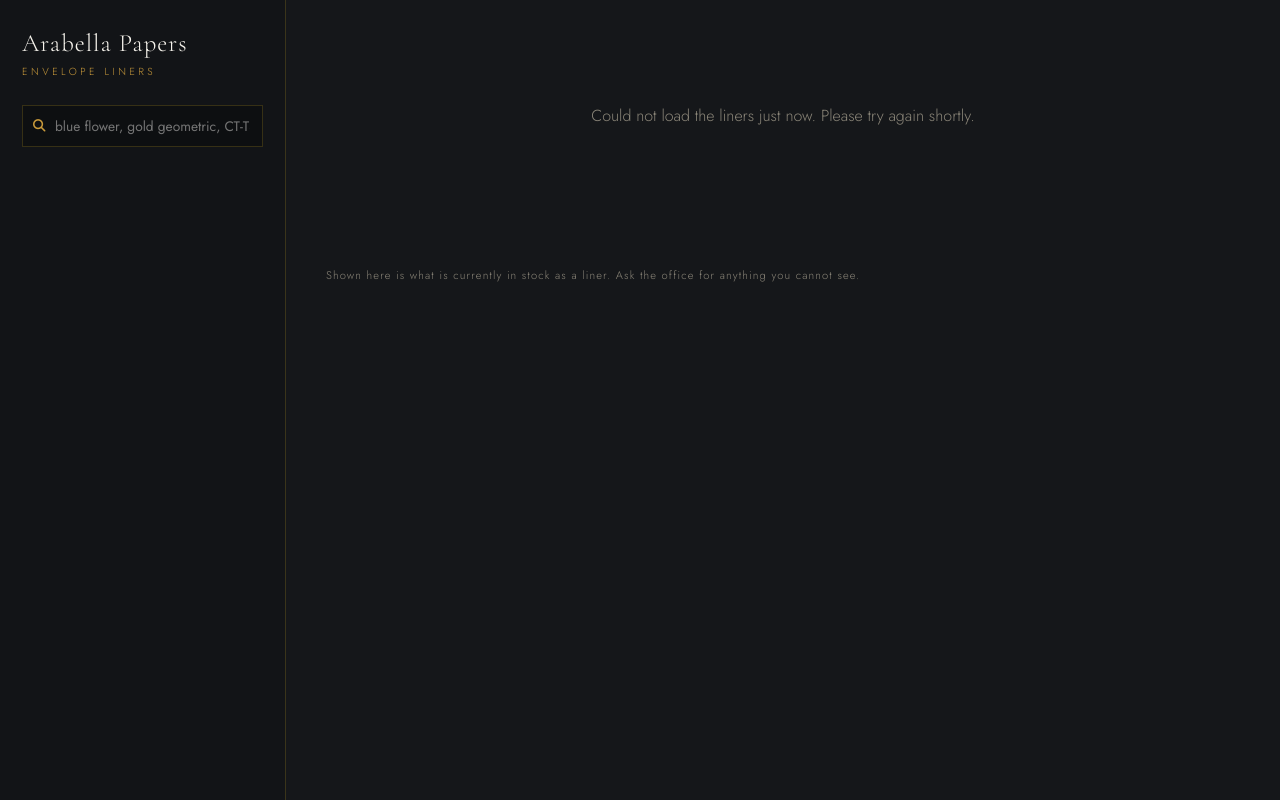
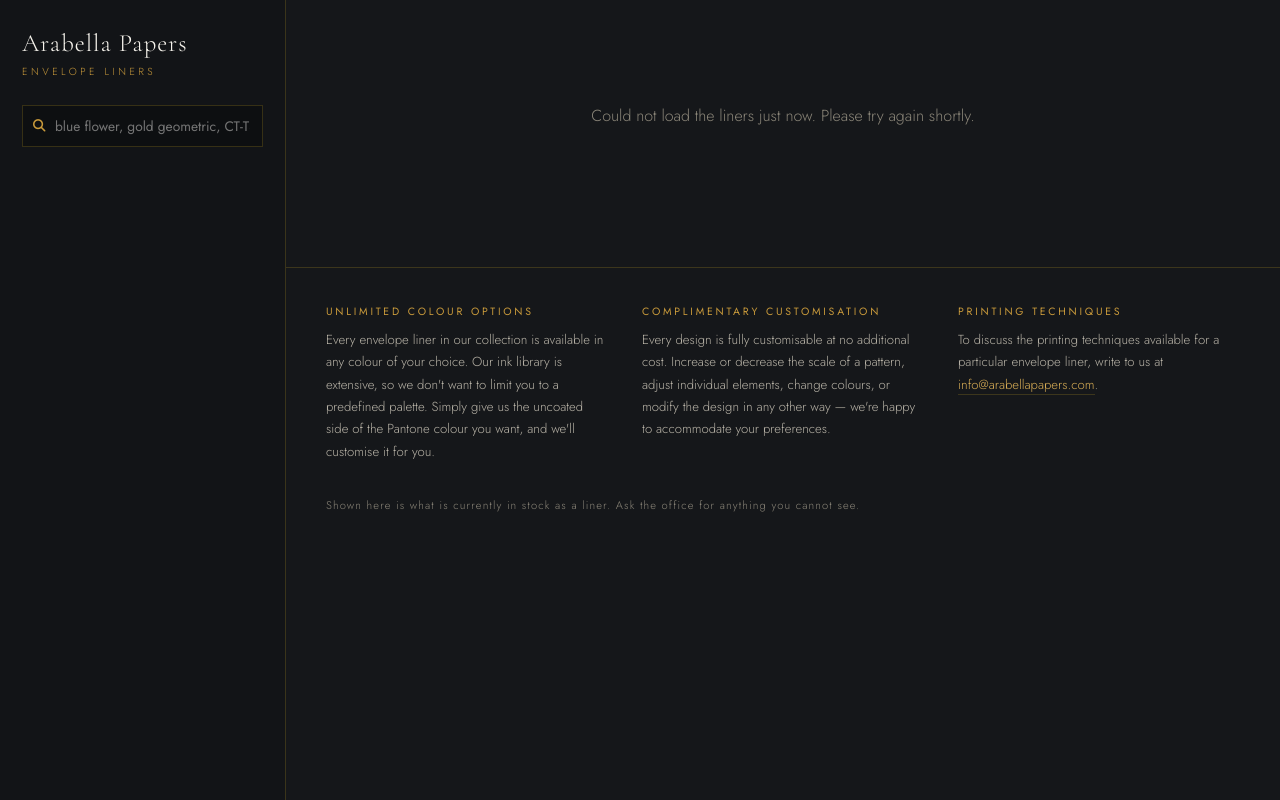
Before and after one commit to TeamEMK/Arabella-Papers, a Node project: template views/linears.ejs in a window 1280 px wide. Run offline with Node 20 templates, Linux system fonts and the light colour scheme; the template is opened without the code that fills it, so the values that code supplies are empty.

Commit message:
Say what the office wants a customer to know
Three things, from the office: every liner comes in any colour from the
ink library against an uncoated Pantone, every design is customisable at
no cost - scale, elements, colours - and printing techniques are a
conversation to have by email.

They sit under the liners rather than above them, because somebody
scrolls to the end of a category and THEN wonders what else is possible,
which is exactly when these answer.

Outside #field on purpose. That panel is rewritten every time a category
is opened or a search is run, so anything put inside it would vanish the
moment the customer clicked anything - which the suite now checks by
opening a category and looking again.

The email is a real mailto link, not words somebody has to retype.

Co-Authored-By: Claude Opus 5 <noreply@anthropic.com>

```diff
--- a/scripts/browse-linears-public.js
+++ b/scripts/browse-linears-public.js
@@ -314,6 +314,27 @@ function freePort() {
     check('it is the full-size one, not the thumbnail',
       /\/linears\/image\/\d+$/.test(big.src || '') && big.w > 400, big);
 
+    // The three things the office most wants a customer to know. They sit
+    // outside #field, which is rewritten on every category and every search
+    // - inside it they would vanish the moment anybody clicked anything.
+    console.log(NL + 'What the office wants them to know');
+    const offer = await ev("(document.querySelector('.offer')||{}).innerText || ''");
+    check('all three promises are on the page',
+      /Colour Options/i.test(offer) && /Customisation/i.test(offer)
+      && /Printing Techniques/i.test(offer), (offer || '').slice(0, 120));
+    check('the email is a link somebody can press, not just words',
+      (await ev("!!document.querySelector('.offer a[href^=\"mailto:\"]')")));
+    check('and it is the office address',
+      /info@arabellapapers\.com/.test(
+        await ev("(document.querySelector('.offer a[href^=\"mailto:\"]')||{}).href || ''")));
+    // Opening a category must not take them away with it.
+    await ev("openCat(document.querySelector('.cat').getAttribute('onclick')"
+      + ".replace(/[^0-9]/g,''));");
+    await sleep(900);
+    check('they survive a category being opened',
+      /Printing Techniques/i.test(
+        await ev("(document.querySelector('.offer')||{}).innerText || ''")));
+
     console.log(NL + 'Nothing shouted');
     const noisy = errors.filter(l => l && !/favicon/i.test(l));
     check('no console errors on this page', noisy.length === 0, noisy.slice(0, 3));
--- a/views/linears.ejs
+++ b/views/linears.ejs
@@ -137,6 +137,26 @@
     .lb .prev { left: 20px; top: 50%; transform: translateY(-50%); font-size: 2.6rem; }
     .lb .next { right: 20px; top: 50%; transform: translateY(-50%); font-size: 2.6rem; }
 
+    /* The three promises. A quiet band rather than a loud one: it sits under
+       the liners because somebody scrolls to the end of a category and then
+       wonders what else is possible, which is exactly when these answer. */
+    .offer {
+      margin-left: var(--rail); padding: 10px 40px 34px;
+      display: grid; gap: 34px; grid-template-columns: repeat(3, 1fr);
+      border-top: 1px solid var(--hair);
+    }
+    .offer-one h2 {
+      margin: 26px 0 10px; font-family: Jost, sans-serif; font-weight: 400;
+      font-size: .66rem; letter-spacing: .26em; text-transform: uppercase;
+      color: var(--gold);
+    }
+    .offer-one p {
+      margin: 0; font-size: .82rem; line-height: 1.7; color: #b8b3a7;
+      max-width: 38ch;
+    }
+    .offer-one a { color: var(--gold-lit); text-decoration: none; border-bottom: 1px solid var(--hair); }
+    .offer-one a:hover { border-bottom-color: var(--gold-lit); }
+
     .foot { margin-left: var(--rail); padding: 0 40px 40px; color: var(--dim); font-size: .7rem; letter-spacing: .1em; }
 
     @media (max-width: 900px) {
@@ -145,7 +165,8 @@
         position: static; width: auto; inset: auto;
         border-right: 0; border-bottom: 1px solid var(--hair); padding: 22px 18px;
       }
-      .field, .foot { margin-left: 0; padding-left: 18px; padding-right: 18px; }
+      .field, .foot, .offer { margin-left: 0; padding-left: 18px; padding-right: 18px; }
+      .offer { grid-template-columns: 1fr; gap: 0; }
       .lb { padding: 46px 12px; }
     }
   </style>
@@ -170,6 +191,33 @@
     <div class="empty">Loading…</div>
   </div>
 </main>
+
+<%# The three things the office most wants a customer to know. Outside
+    #field on purpose: that panel is rewritten every time a category is
+    opened or a search is run, and these are true of every liner on the
+    page, not of whichever one is showing. %>
+<section class="offer">
+  <div class="offer-one">
+    <h2>Unlimited Colour Options</h2>
+    <p>Every envelope liner in our collection is available in any colour of your
+      choice. Our ink library is extensive, so we don't want to limit you to a
+      predefined palette. Simply give us the uncoated side of the Pantone colour
+      you want, and we'll customise it for you.</p>
+  </div>
+  <div class="offer-one">
+    <h2>Complimentary Customisation</h2>
+    <p>Every design is fully customisable at no additional cost. Increase or
+      decrease the scale of a pattern, adjust individual elements, change
+      colours, or modify the design in any other way — we're happy to
+      accommodate your preferences.</p>
+  </div>
+  <div class="offer-one">
+    <h2>Printing Techniques</h2>
+    <p>To discuss the printing techniques available for a particular envelope
+      liner, write to us at
+      <a href="mailto:info@arabellapapers.com">info@arabellapapers.com</a>.</p>
+  </div>
+</section>
 
 <div class="foot">Shown here is what is currently in stock as a liner. Ask the office for anything you cannot see.</div>
 
```
